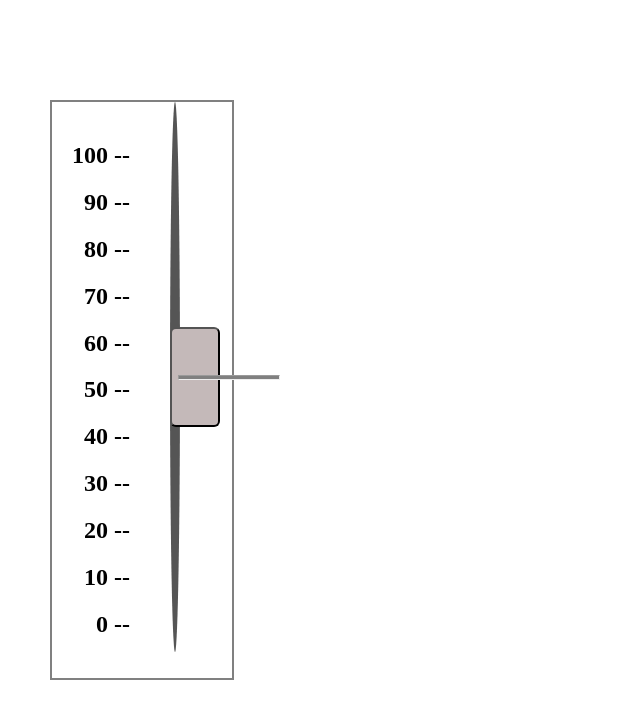
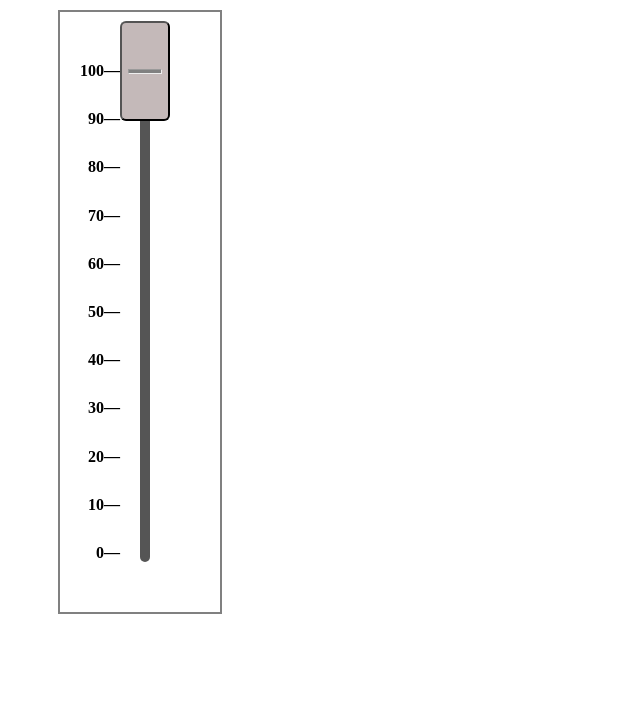
Before and after one commit to PemaYT/clear-mind-react, a plain HTML site: page slider/index.html in a window 1280 px wide. Shown: the whole page, without its empty margins (0-640 px from the left). Drawn offline with Linux system fonts and the light colour scheme.

Commit message:
completed first week hw

```diff
--- a/slider/CSS/styles.css
+++ b/slider/CSS/styles.css
@@ -1,37 +1,55 @@
-body {
-    display: flex;
-    margin-top: 100px;
+.main {
     margin-left: 50px;
     border: 2px solid gray;
-    width: 180px;
+    width: 160px;
+    margin-top: 10px;
+    height: 600px;
+}
+
+.sliderContainer {
+    height: 500px;
+    display: flex;
 }
 
 .points {
+    display: flex;
     text-align: right;
     margin: 20px;
+    font-weight: bold;
+    padding-top: 30px;
+    height: 100%;
+    flex-direction: column;
+    justify-content: space-between;
 }
+
+.points p {
+    margin: 0px;
+}
+
+.slider {
+    height: 100%;
+}
+
 .verticalTrack {
-    height: 550px;
+    height: 100%;
     width: 10px;
-    border-radius: 55%;
+    border-radius: 20px;
     background-color: #555;
     position: relative;
-    margin-left: 20px;
-    display: flex;
-    align-items: center;
+    margin-top: 50px;
 }
 
-.button {
+#button {
+    border-radius: 6px;
+    position: absolute;
+    left: -20px;
+    top: 0px;
     height: 100px;
     width: 50px;
     background-color: rgb(196, 185, 185);
-    border-radius: 10%;
-}
-
-#button {
-    text-align: center;
-    border-radius: 6px;
-    margin: 0 auto;
+    display: flex;
+    align-items: center;
+    margin-top: -41px;
 }
 
 .hr-line {
--- a/slider/index.html
+++ b/slider/index.html
@@ -8,52 +8,32 @@
         <script src="index.js"></script>
         <title>Slider Project</title>
     </head>
-<body onload = "move('button')">
-    <section class = "points">
-        <div>
-            <h1>100 -- </h1>
-        </div>
-        <div>
-            <h1>90 -- </h1>
-        </div>
-        <div>
-            <h1>80 -- </h1>
-        </div>
-        <div>
-            <h1>70 -- </h1>
-        </div>
-        <div>
-            <h1>60 -- </h1>
-        </div>
-        <div>
-            <h1>50 -- </h1>
-        </div>
-        <div>
-            <h1>40 -- </h1>
-        </div>
-        <div>
-            <h1>30 -- </h1>
-        </div>
-        <div>
-            <h1>20 -- </h1>
-        </div>
-        <div>
-            <h1>10 -- </h1>
-        </div>
-        <div>
-            <h1>0 -- </h1>
-        </div>
 
+    <body onload="move('button')">
+        <div class="main">
+            <div class="sliderContainer">
+                <section class="points">
+                    <p>100&mdash;</p>
+                    <p>90&mdash;</p>
+                    <p>80&mdash;</p>
+                    <p>70&mdash;</p>
+                    <p>60&mdash;</p>
+                    <p>50&mdash;</p>
+                    <p>40&mdash;</p>
+                    <p>30&mdash;</p>
+                    <p>20&mdash;</p>
+                    <p>10&mdash;</p>
+                    <p>0&mdash;</p>
                 </section>
 
-    <section class = "slider">
-        <div class = "verticalTrack">
-            <button class = "button" id="button">
-                <hr class = "hr-line">
-
+                <section class="slider">
+                    <div class="verticalTrack">
+                        <button class="button" id="button">
+                            <hr class="hr-line">
                         </button>
                     </div>
                 </section>
-
+            </div>
+        </div>
     </body>
 </html>
--- a/slider/index.js
+++ b/slider/index.js
@@ -2,9 +2,10 @@ var dragValue;
 
 function move(id) {
     var element = document.getElementById("button");
-    element.style.position = "absolute";
     element.onmousedown = function(){
         dragValue = element;
+
+        console.log("dragValue: ", dragValue);
     }
 }
 
@@ -13,13 +14,10 @@ document.onmouseup= function(e){
 }
 
 document.onmousemove = function(e){
-    var x = e.pageX;
     var y = e.pageY;
 
-    dragValue.style.left = x + "px";
+    console.log("e.pageY: ", e.pageY);
+
     dragValue.style.top = y + "px";
+
 }
-
-$( ".selector" ).dragValue({
-    containment: "parent"
-});
```
Lines whose indentation alone changed are shown as unchanged.
